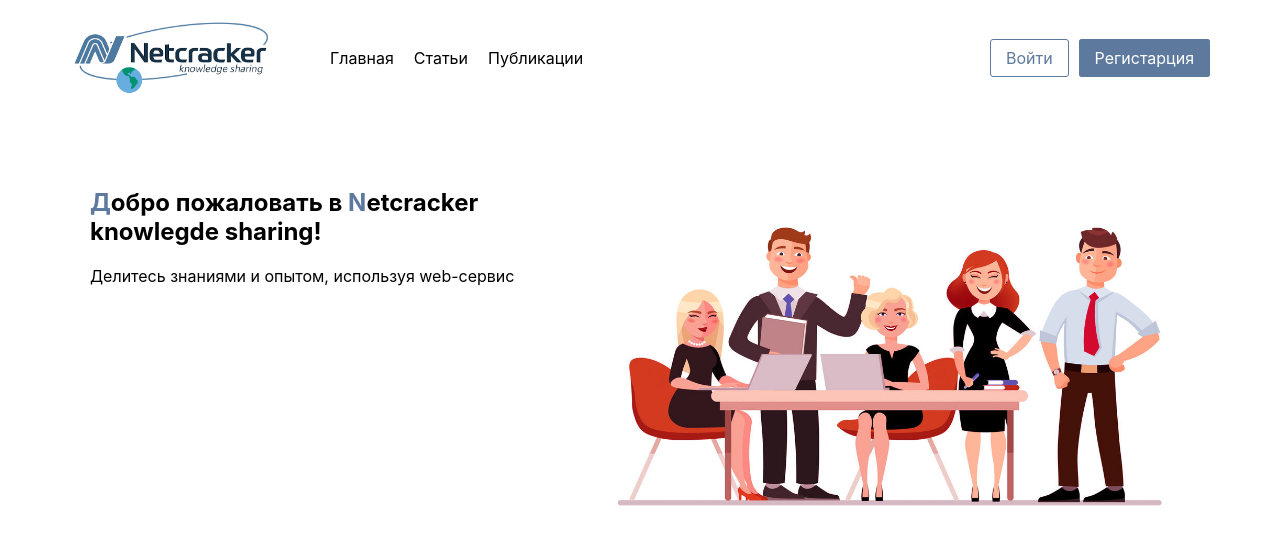
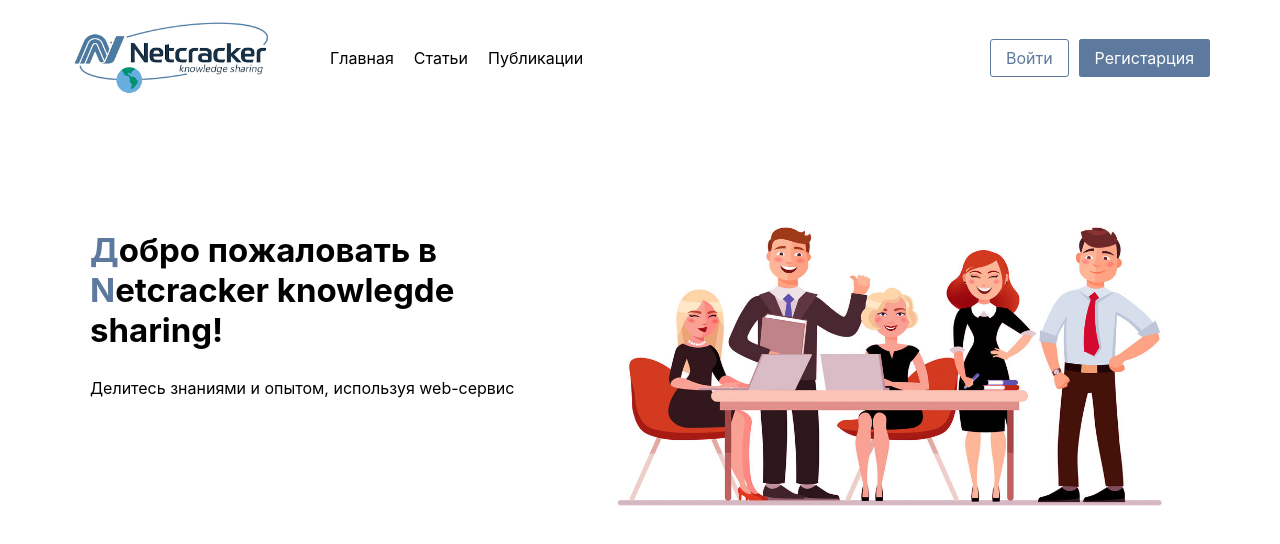
Before and after one commit to oddzye/netcracker_angular_final, an Angular app in the folder my-app/: page / in a window 1280 px wide. Shown: the top 544 px of the page. Built offline with nearby package versions, Linux system fonts and the light colour scheme.

Commit message:
styles changed

```diff
--- a/my-app/src/app/home/home.component.html
+++ b/my-app/src/app/home/home.component.html
@@ -7,8 +7,5 @@
     <div class="main-img__wrap">
       <img class="main-img" src="../../assets/img/main/business.jpg" alt="business">
     </div>
-
   </section>
-
-
 </div>
--- a/my-app/src/app/home/home.component.less
+++ b/my-app/src/app/home/home.component.less
@@ -3,6 +3,7 @@
     flex-direction: row;
     justify-content: center;
     padding: 30px 20px;
+    align-items: flex-start;
 
 }
 
@@ -10,6 +11,11 @@
     color: #5d799e;
 }
 
+.main-text__title {
+    padding-top: 35px;
+    font-size: 33px;
+    font-weight: 700;
+}
 .main-img {
     max-width: 600px;
 }
```
